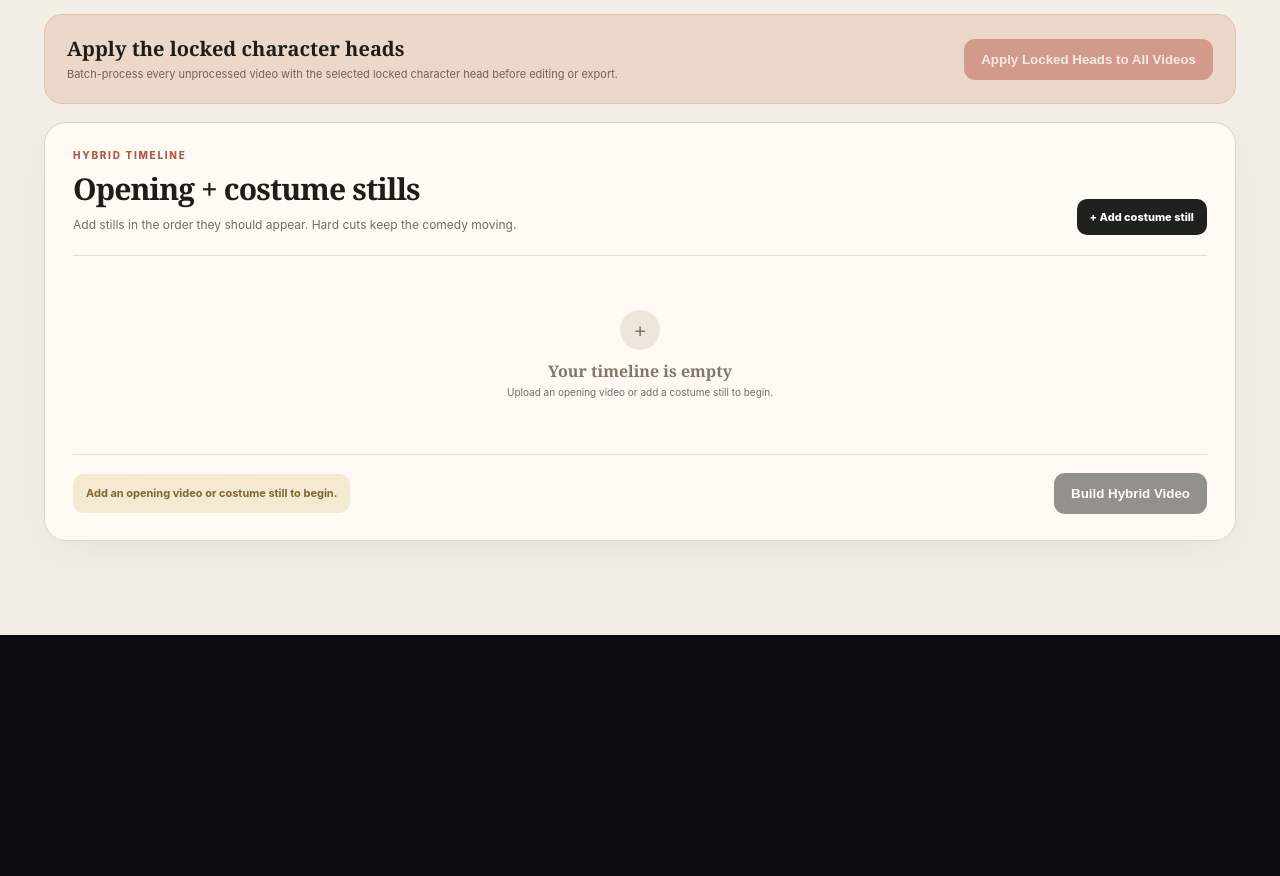
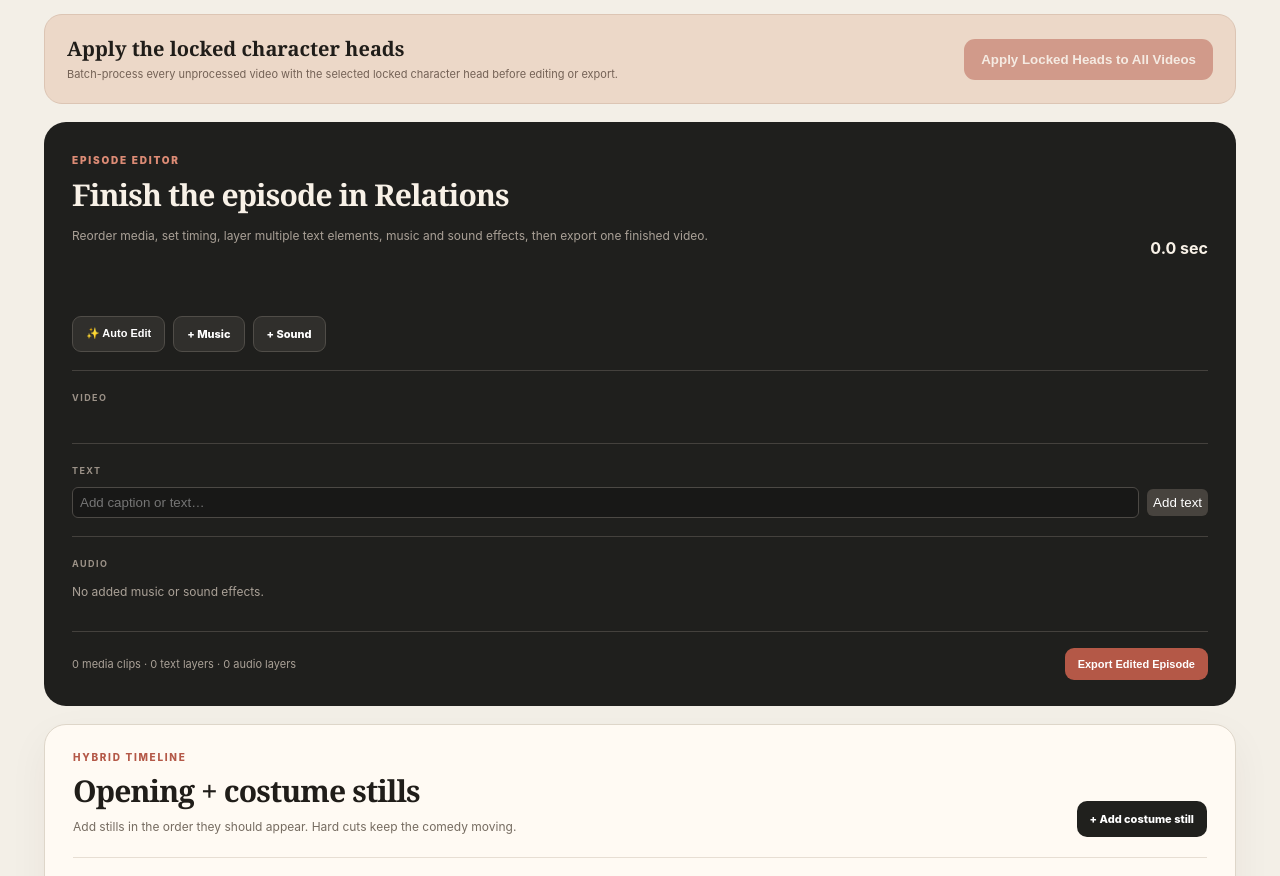
Before and after one commit to retroservices1121/relations, a Next.js app: page /recorded in a window 1280 px wide. Shown: the part 1340-2216 px from the top of the page. Before the commit the page ends 1975 px from the top, so only its background shows below. Built offline with nearby package versions, Linux system fonts and the light colour scheme.

Commit message:
Integrate full episode editor into character workflow

```diff
--- a/components/CartoonFaceWorkspace.tsx
+++ b/components/CartoonFaceWorkspace.tsx
@@ -3,6 +3,7 @@
 import { useEffect, useMemo, useState } from "react";
 import { hybridVideoBlockReason, type TimelineItem } from "@/lib/hybrid-timeline";
 import styles from "./CartoonFaceWorkspace.module.css";
+import EpisodeEditor, { type EditorAudio, type EditorText } from "./EpisodeEditor";
 
 type CastKey = "joe" | "danda";
 type Status = "idle" | "uploading" | "ready" | "generating" | "done" | "error";
@@ -123,6 +124,10 @@ export default function CartoonFaceWorkspace() {
   }
   function updateDuration(id:string,value:number){setHybridUrl("");setTimeline(current=>current.map(item=>item.id===id?{...item,duration:Math.max(.5,Math.min(60,value||.5))}:item));}
   function removeItem(id:string){setHybridUrl("");setTimeline(current=>current.filter(item=>item.id!==id));}
+  async function buildEdited(payload:{items:TimelineItem[];texts:EditorText[];audio:EditorAudio[]}){
+    const blocked=hybridVideoBlockReason(payload.items,processingIds.length);if(blocked){setError(blocked);return;}setHybridBusy(true);setError("");setHybridUrl("");
+    try{const r=await fetch("/api/render-hybrid",{method:"POST",headers:{"Content-Type":"application/json"},body:JSON.stringify(payload)});const d=await r.json();if(!r.ok)throw Error(d.error||"Episode export failed.");setHybridUrl(d.url);}catch(e){setError(e instanceof Error?e.message:"Episode export failed.");}finally{setHybridBusy(false);}
+  }
   async function buildHybrid(){
     const blocked = hybridVideoBlockReason(timeline, processingIds.length);
     if (blocked) { setError(blocked); return; }
@@ -204,6 +209,8 @@ export default function CartoonFaceWorkspace() {
       {status === "uploading" && <p className={styles.notice}>Uploading recorded video…</p>}
       {error && <p className={styles.error} role="alert">{error}</p>}
 
+      <EpisodeEditor items={timeline} onItemsChange={(items)=>{setTimeline(items);setHybridUrl("");}} onExport={(payload)=>void buildEdited(payload)} exporting={hybridBusy} />
+
       <section className={styles.timelinePanel}>
         <div className={styles.timelineHead}>
           <div><span className={styles.kicker}>Hybrid timeline</span><h2>Opening + costume stills</h2><p>Add stills in the order they should appear. Hard cuts keep the comedy moving.</p></div>
```
